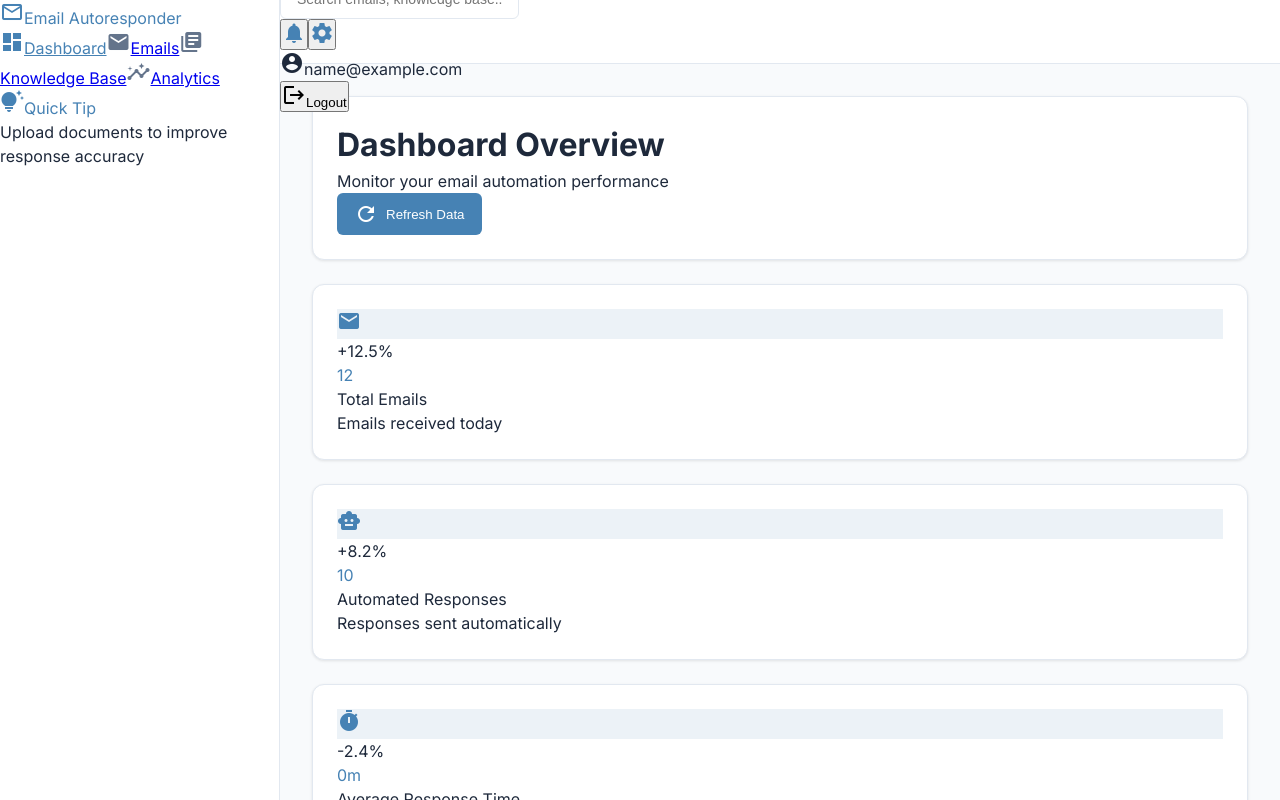
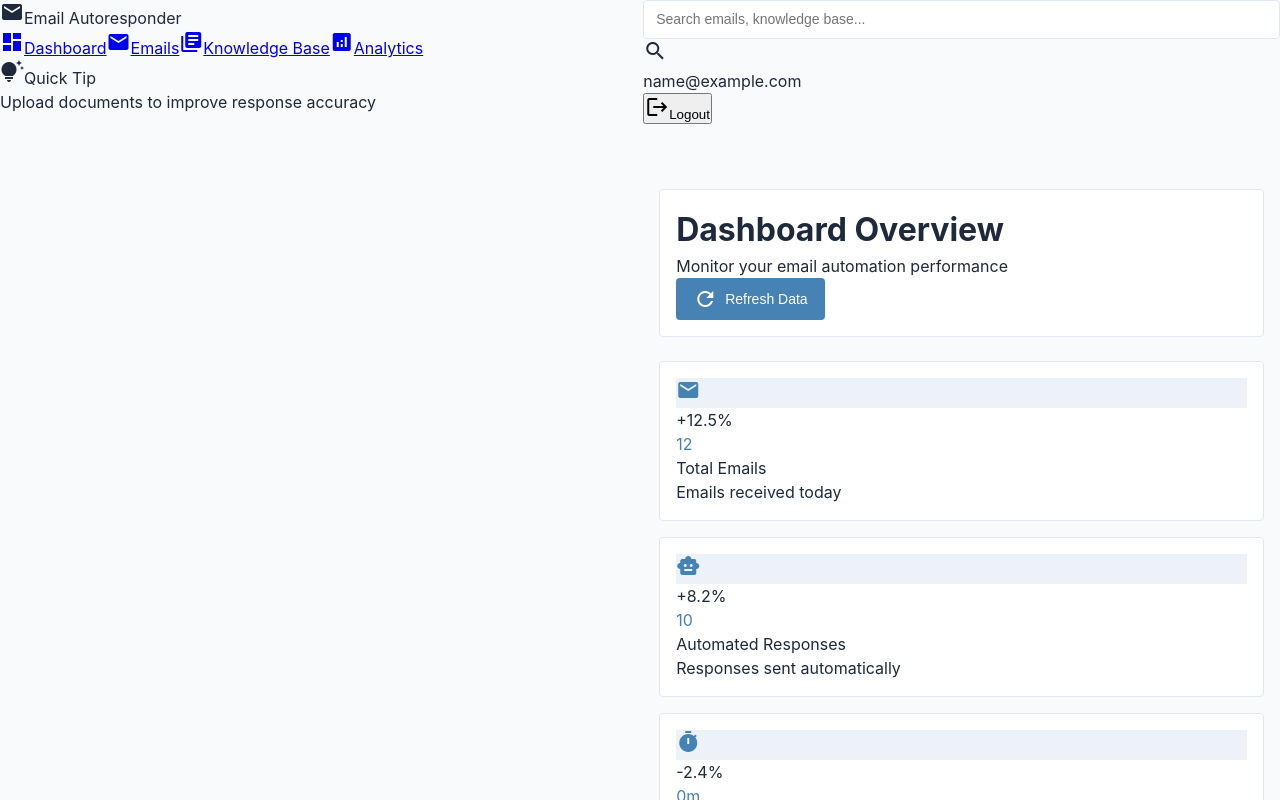
Before and after one commit to essenecrucix-netizen/email-autoresponder, a React (Create React App) app in the folder frontend/: page /dashboard in a window 1280 px wide. Shown: the top 800 px of the page. Built offline with nearby package versions, Linux system fonts and the light colour scheme; sample sign-in values are in the browser's storage.

Commit message:
Cosmetics #7

```diff
--- a/frontend/public/styles/main.css
+++ b/frontend/public/styles/main.css
@@ -17,12 +17,12 @@
     --text-primary: #1e293b;
     --text-secondary: #64748b;
     --border-color: #e2e8f0;
-    --sidebar-width: 280px;
-    --header-height: 64px;
+    --sidebar-width: 220px;
+    --header-height: 48px;
 }
 
 body {
-    font-family: 'Inter', -apple-system, BlinkMacSystemFont, 'Segoe UI', Roboto, sans-serif;
+    font-family: -apple-system, BlinkMacSystemFont, 'Segoe UI', Roboto, sans-serif;
     background-color: var(--background-color);
     color: var(--text-primary);
     line-height: 1.5;
@@ -33,7 +33,6 @@ body {
 .app-container {
     display: flex;
     min-height: 100vh;
-    position: relative;
 }
 
 .content-area {
@@ -41,41 +40,12 @@ body {
     margin-left: var(--sidebar-width);
     min-height: 100vh;
     background-color: var(--background-color);
-    position: relative;
-}
-
-/* Header */
-.header {
-    position: fixed;
-    top: 0;
-    right: 0;
-    left: var(--sidebar-width);
-    height: var(--header-height);
-    background-color: white;
-    border-bottom: 1px solid var(--border-color);
-    z-index: 40;
-    display: flex;
-    align-items: center;
-}
-
-/* Sidebar */
-.sidebar {
-    position: fixed;
-    top: 0;
-    left: 0;
-    width: var(--sidebar-width);
-    height: 100vh;
-    background-color: white;
-    border-right: 1px solid var(--border-color);
-    z-index: 50;
-    display: flex;
-    flex-direction: column;
 }
 
 /* Main content */
 .main-content {
-    padding: calc(var(--header-height) + 2rem) 2rem 2rem;
-    max-width: 1400px;
+    padding: calc(var(--header-height) + 1rem) 1rem 1rem;
+    max-width: 1200px;
     margin: 0 auto;
     width: 100%;
 }
@@ -83,14 +53,13 @@ body {
 /* Cards and containers */
 .card {
     background-color: white;
-    border-radius: 0.75rem;
-    box-shadow: 0 1px 3px rgba(0, 0, 0, 0.1);
-    padding: 1.5rem;
+    border-radius: 4px;
     border: 1px solid var(--border-color);
+    padding: 1rem;
 }
 
 .card + .card {
-    margin-top: 1.5rem;
+    margin-top: 1rem;
 }
 
 /* Buttons */
@@ -99,7 +68,8 @@ body {
     align-items: center;
     gap: 0.5rem;
     padding: 0.5rem 1rem;
-    border-radius: 0.375rem;
+    border-radius: 4px;
+    font-size: 0.875rem;
     font-weight: 500;
     cursor: pointer;
     transition: all 0.2s;
@@ -121,11 +91,11 @@ body {
 
 /* File upload */
 .file-upload-area {
-    border: 2px dashed var(--primary-color);
-    border-radius: 0.75rem;
+    border: 1px dashed var(--border-color);
+    border-radius: 4px;
     padding: 2rem;
     text-align: center;
-    background-color: rgba(70, 130, 180, 0.05);
+    background-color: white;
     min-height: 200px;
     display: flex;
     flex-direction: column;
@@ -137,11 +107,11 @@ body {
 .file-upload-button {
     background-color: var(--primary-color);
     color: white;
-    padding: 0.75rem 1.5rem;
-    border-radius: 0.375rem;
+    padding: 0.5rem 1rem;
+    border-radius: 4px;
+    font-size: 0.875rem;
     cursor: pointer;
     transition: background-color 0.2s;
-    margin-top: 0.5rem;
 }
 
 .file-upload-button:hover {
@@ -151,8 +121,9 @@ body {
 /* Tables */
 .table-container {
     overflow-x: auto;
-    border-radius: 0.75rem;
     background-color: white;
+    border: 1px solid var(--border-color);
+    border-radius: 4px;
 }
 
 .table {
@@ -163,14 +134,15 @@ body {
 
 .table th,
 .table td {
-    padding: 1rem;
+    padding: 0.75rem;
     text-align: left;
     border-bottom: 1px solid var(--border-color);
+    font-size: 0.875rem;
 }
 
 .table th {
     background-color: #f8fafc;
-    font-weight: 600;
+    font-weight: 500;
     color: var(--text-secondary);
 }
 
@@ -193,9 +165,9 @@ input[type="email"],
 input[type="password"],
 input[type="search"] {
     width: 100%;
-    padding: 0.5rem 1rem;
+    padding: 0.5rem 0.75rem;
     border: 1px solid var(--border-color);
-    border-radius: 0.375rem;
+    border-radius: 4px;
     font-size: 0.875rem;
     line-height: 1.5;
     color: var(--text-primary);
@@ -208,23 +180,12 @@ input[type="password"]:focus,
 input[type="search"]:focus {
     outline: none;
     border-color: var(--primary-color);
-    box-shadow: 0 0 0 2px rgba(70, 130, 180, 0.1);
 }
 
 /* Responsive adjustments */
-@media (max-width: 1024px) {
-    :root {
-        --sidebar-width: 240px;
-    }
-}
-
 @media (max-width: 768px) {
     .content-area {
         margin-left: 0;
-    }
-
-    .header {
-        left: 0;
     }
 
     .sidebar {
--- a/frontend/src/components/Header.js
+++ b/frontend/src/components/Header.js
@@ -12,47 +12,34 @@ function Header() {
     };
 
     return (
-        <header className="header">
-            <div className="flex items-center justify-between h-full">
+        <header className="fixed top-0 right-0 left-[220px] h-[48px] bg-white border-b border-gray-200 flex items-center px-3">
             {/* Search */}
-                <div className="relative">
-                    <span className="absolute inset-y-0 left-0 flex items-center pl-3">
-                        <span className="material-icons text-gray-400">search</span>
-                    </span>
+            <div className="relative flex-1 max-w-[400px]">
                 <input
                     type="text"
                     placeholder="Search emails, knowledge base..."
-                        className="pl-10 pr-4 py-2 border rounded-lg w-64 focus:outline-none focus:border-blue-500"
+                    className="w-full h-[32px] pl-8 pr-3 text-sm border border-gray-200 rounded"
                 />
+                <span className="absolute left-2.5 top-1/2 -translate-y-1/2">
+                    <span className="material-icons text-gray-400 text-[18px]">search</span>
+                </span>
             </div>
 
             {/* Right Section */}
-                <div className="flex items-center gap-6">
-                    {/* Actions */}
-                    <div className="flex items-center gap-3">
-                        <button className="p-2 hover:bg-gray-100 rounded-full" title="Notifications">
-                            <span className="material-icons" style={{ color: 'steelblue' }}>notifications</span>
-                        </button>
-                        <button className="p-2 hover:bg-gray-100 rounded-full" title="Settings">
-                            <span className="material-icons" style={{ color: 'steelblue' }}>settings</span>
-                        </button>
+            <div className="flex items-center gap-2 ml-auto">
+                {/* User Email */}
+                <div className="text-sm text-gray-600">
+                    {userEmail}
                 </div>
 
-                    {/* User Menu */}
-                    <div className="flex items-center gap-3 pl-6 border-l border-gray-200">
-                        <div className="flex items-center gap-2">
-                            <span className="material-icons text-gray-400">account_circle</span>
-                            <span className="text-sm text-gray-600">{userEmail}</span>
-                        </div>
+                {/* Logout */}
                 <button
                     onClick={handleLogout}
-                            className="flex items-center gap-2 px-3 py-2 hover:bg-gray-100 rounded-lg text-sm text-gray-600"
+                    className="flex items-center gap-1 ml-3 text-sm text-gray-600 hover:bg-gray-50 rounded px-2 py-1"
                 >
-                            <span className="material-icons text-gray-400">logout</span>
+                    <span className="material-icons text-[18px]">logout</span>
                     Logout
                 </button>
-                    </div>
-                </div>
             </div>
         </header>
     );
--- a/frontend/src/components/Sidebar.js
+++ b/frontend/src/components/Sidebar.js
@@ -22,58 +22,48 @@ function Sidebar() {
         },
         {
             path: '/analytics',
-            icon: 'insights',
+            icon: 'analytics',
             label: 'Analytics'
         }
     ];
 
     return (
-        <aside className="sidebar">
+        <aside className="fixed left-0 top-0 h-screen w-[220px] bg-white border-r border-gray-200">
             {/* Logo Section */}
-            <div className="p-4 border-b" style={{ borderColor: 'rgba(70, 130, 180, 0.2)' }}>
-                <div className="flex items-center gap-3">
-                    <span className="material-icons text-2xl" style={{ color: 'steelblue' }}>mail_outline</span>
-                    <span className="font-semibold text-lg" style={{ color: 'steelblue' }}>Email Autoresponder</span>
-                </div>
+            <div className="flex items-center gap-2 p-3">
+                <span className="material-icons text-[steelblue]">mail</span>
+                <span className="text-[steelblue] font-medium">Email Autoresponder</span>
             </div>
 
-            {/* Navigation Links */}
-            <nav className="flex-1 p-4">
-                <div className="space-y-1">
+            {/* Navigation */}
+            <nav className="mt-2">
                 {menuItems.map((item) => {
                     const isActive = location.pathname === item.path;
                     return (
                         <Link
                             key={item.path}
                             to={item.path}
-                                className={`flex items-center gap-3 px-4 py-3 rounded-lg transition-colors ${
+                            className={`flex items-center gap-2 px-3 py-2 text-sm ${
                                 isActive
-                                        ? 'bg-blue-50 text-primary'
+                                    ? 'text-[steelblue] bg-blue-50'
                                     : 'text-gray-600 hover:bg-gray-50'
                             }`}
-                                style={{ color: isActive ? 'steelblue' : undefined }}
                         >
-                                <span
-                                    className="material-icons"
-                                    style={{ color: isActive ? 'steelblue' : '#64748b' }}
-                                >
-                                    {item.icon}
-                                </span>
-                                <span className="font-medium">{item.label}</span>
+                            <span className="material-icons text-[20px]">{item.icon}</span>
+                            {item.label}
                         </Link>
                     );
                 })}
-                </div>
             </nav>
 
-            {/* Quick Tip Section */}
-            <div className="p-4 border-t mt-auto" style={{ borderColor: 'rgba(70, 130, 180, 0.2)' }}>
-                <div className="bg-blue-50 p-3 rounded-lg">
-                    <div className="flex items-center gap-2 mb-1">
-                        <span className="material-icons text-sm" style={{ color: 'steelblue' }}>tips_and_updates</span>
-                        <span className="font-medium text-sm" style={{ color: 'steelblue' }}>Quick Tip</span>
+            {/* Quick Tip */}
+            <div className="absolute bottom-0 left-0 right-0 p-3">
+                <div className="text-xs">
+                    <div className="flex items-center gap-1 text-[steelblue] mb-1">
+                        <span className="material-icons text-[14px]">tips_and_updates</span>
+                        Quick Tip
                     </div>
-                    <p className="text-xs text-gray-600">
+                    <p className="text-gray-600">
                         Upload documents to improve response accuracy
                     </p>
                 </div>
```
Lines whose indentation alone changed are shown as unchanged.
